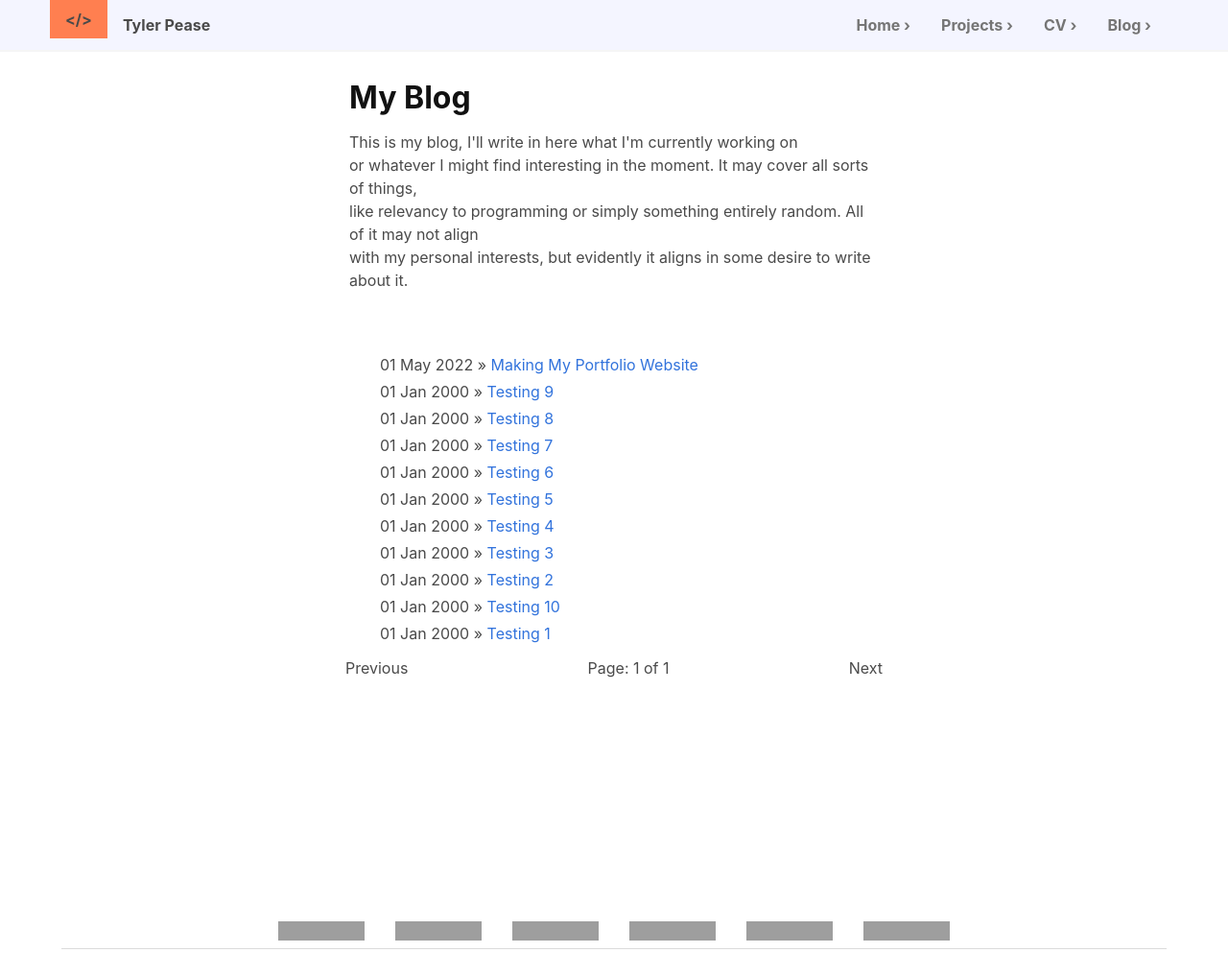
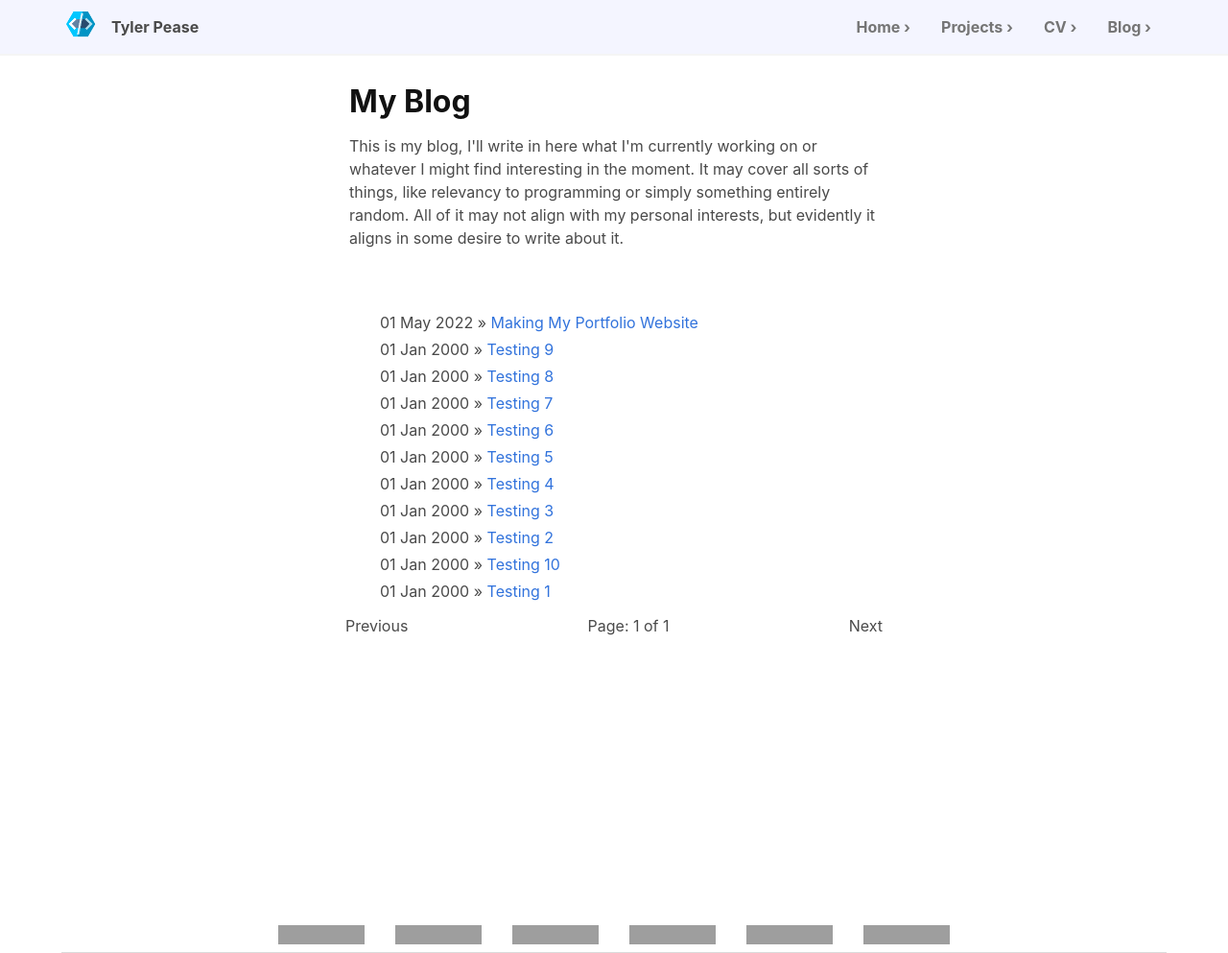
Before and after one commit to SirTarragon/sirtarragon.github.io, a Jekyll site: the page built from blog/index.html, in a window 1280 px wide, cut to the strip 0-993 px from the top of the page. Shown: the whole strip at 96% size. Built offline with Jekyll 4.4.1, drawn with Linux system fonts in a browser that asks for light colours; the list of posts is cut into pages by our own code; grey boxes are pictures that could not be loaded.

Commit message:
navbar brand replacement
replaced characters with tab icon

```diff
--- a/_includes/nav.html
+++ b/_includes/nav.html
@@ -1,14 +1,11 @@
 <nav class="navbar has-shadow" role="navigation" style="background-color:#F4F5FF;" aria-label="main navigation">
     <div class="container">
         <div class="navbar-brand">
-            <div>
-                <a href="/">
-                    <span class="navbar-item" style="background-color:coral;">
-                        <b>&lt;&#47;&gt;</b>
-                    </span>
-                </a>
-            </div>
-            <span class="navbar-item"><b>Tyler Pease</b></span>
+            <span class="navbar-item">
+                <a href="/"><img src="/assets/images/logo.ico"
+                height="40" width="32"/></a>
+                <span class="navbar-item"><b>Tyler Pease</b></span>
+            </span>
             <a role="button" class="navbar-burger" aria-label="menu" aria-expanded="false">
                 <span aria-hidden="true"></span>
                 <span aria-hidden="true"></span>
--- a/about/index.html
+++ b/about/index.html
@@ -3,7 +3,7 @@ layout: standard
 title: About Me
 ---
 <h1>{{ page.title }}</h1>
-<img src="../assets/images/profile-pic.j    pg" alt="Tyler Pease"
+<img src="/assets/images/profile-pic.jpg" alt="Tyler Pease"
     style="width: 200px; height: 200px; border-radius: 50%;">
 <p markdown="1">
     🎓&nbsp;<b>Computer Science, Bachelors of Science at FSU</b> (graduating December 2022)
--- a/assets/css/main.scss
+++ b/assets/css/main.scss
@@ -90,6 +90,13 @@ body {
 .navbar-item {
 	padding-left: 1rem;
 	padding-right: 1rem;
+}
+
+.navbar-head {
+	align-items: stretch;
+    	display: flex;
+    	flex-shrink: 0;
+	min-height: 1rem;
 }
 
 .navbar-item.is-active {
--- a/blog/index.html
+++ b/blog/index.html
@@ -9,10 +9,10 @@ title: My Blog
       <div class="columns is-vcentered is-centered">
         <div class="column is-half is-narrow content">
           <h1><b>{{ page.title }}</b></h1>
-          <p> This is my blog, I'll write in here what I'm currently working on <br>
-            or whatever I might find interesting in the moment. It may cover all sorts of things,<br>
-            like relevancy to programming or simply something entirely random. All of it may not align<br>
-            with my personal interests, but evidently it aligns in some desire to write about it.</p>
+          <p>This is my blog, I'll write in here what I'm currently working on or whatever I might find interesting in
+            the moment. It may cover all sorts of things, like relevancy to programming or simply something entirely
+            random. All of it may not align with my personal interests, but evidently it aligns in some desire to write
+            about it.</p>
         </div>
       </div>
     </div>
```
